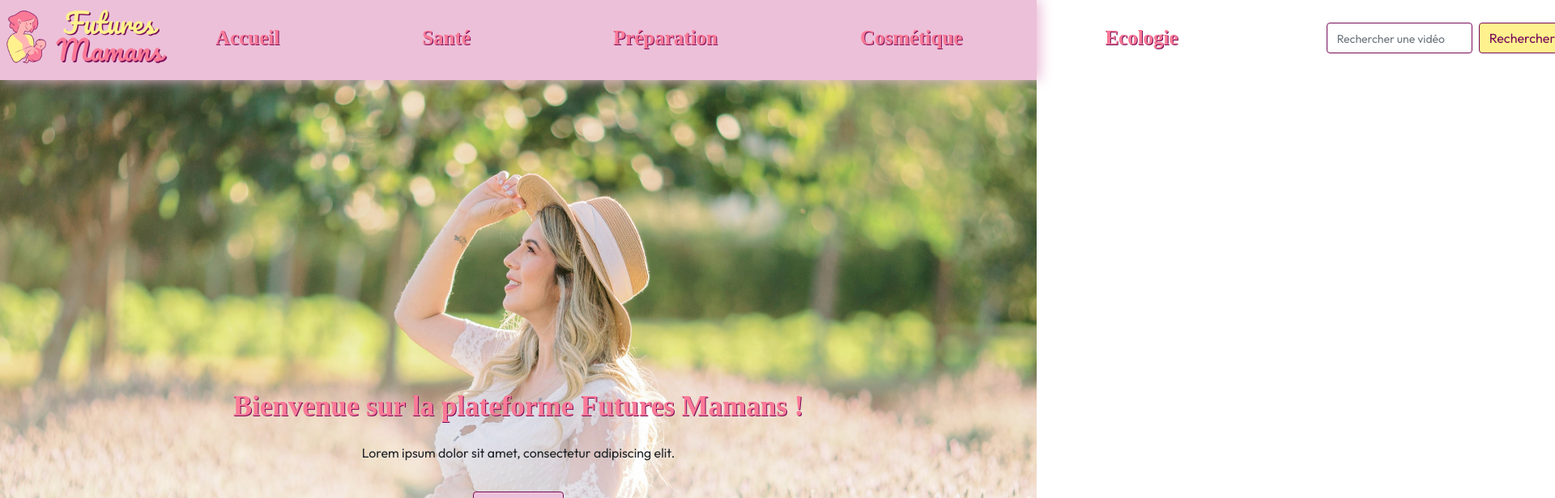
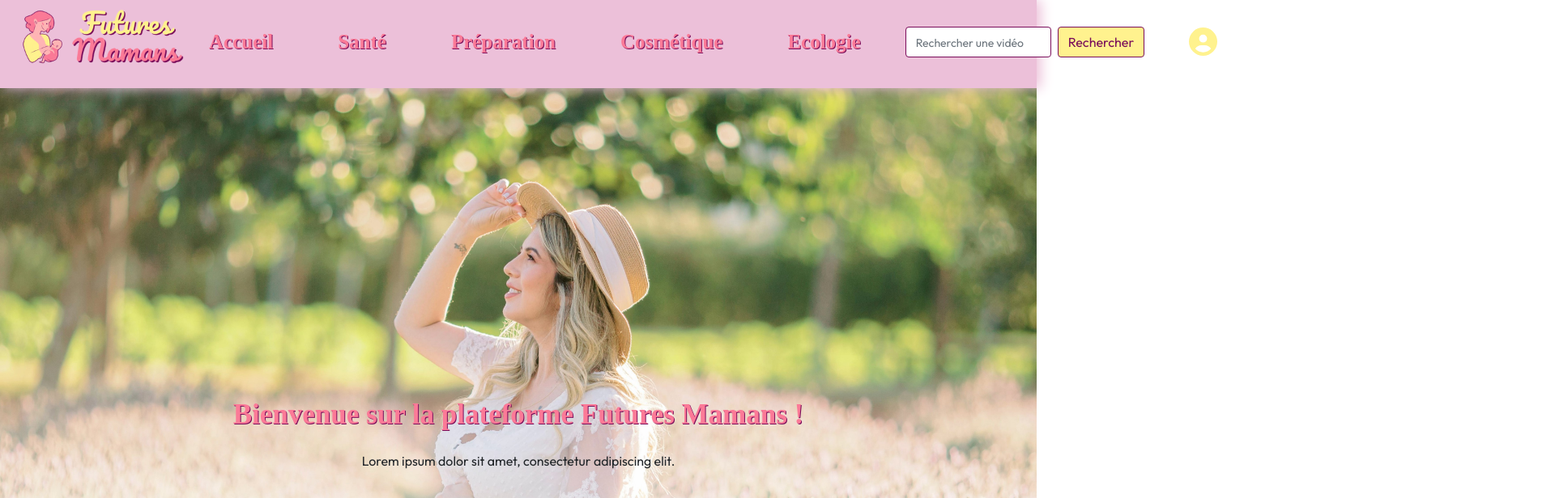
Before and after one commit to nat-btlr/projet-fil-rouge, a React (Vite) app: page / in a window 1280 px wide. Shown: the top 616 px of the page at 81% size, 1920 px wide, since content can reach past the window. Built offline with nearby package versions, Linux system fonts and the light colour scheme; a web font is replaced by a local one.

Commit message:
en tête navigation améliorée

```diff
--- a/src/Routes.jsx
+++ b/src/Routes.jsx
@@ -31,7 +31,7 @@ const RoutesConfig = () => (
       <Route path="*" element={<Error404 />} />
       <Route path="/pagevideoinfo" element={<PageVideoInfo />} />
       <Route path="/homeauth" element={<Home />} />
-      <Route path="/videocategorysante" element={<VideoCategorySante />} />
+      <Route path="/videocategoriesante" element={<VideoCategorySante />} />
       <Route path="/compte" element={<PageCompte />} />
       <Route path="/modifinfo" element={<ModifInfo />} />
       <Route path="/connexion" element={<Connexion />} />
--- a/src/components/Home/Home.jsx
+++ b/src/components/Home/Home.jsx
@@ -6,7 +6,7 @@ import Carrie from '../Carrie/Carrie';
 import Minnie from '../Minnie/Minnie';
 import Footer from '../Footer';
 
-import './home.css';
+import './Home.css';
 
 const Home = () => (
   <>
--- a/src/components/Home/home.css
+++ b/src/components/Home/home.css
@@ -30,7 +30,7 @@
 
 .welcomeButton {
   position: relative;
-  bottom: 450px;
+  /* bottom: 450px; */
   text-align: center;
   align-self: center;
   margin-top: 20px;
--- a/src/components/Navigation/Nav.jsx
+++ b/src/components/Navigation/Nav.jsx
@@ -2,7 +2,7 @@ import React, { useEffect, useState } from 'react';
 import { Link, useNavigate } from 'react-router-dom';
 import { Button, Container, Form, Nav, Navbar } from 'react-bootstrap';
 
-import './nav.css';
+import './Nav.css';
 import logo from './logo.png';
 
 const Navigation = () => {
@@ -40,7 +40,7 @@ const Navigation = () => {
               <Link to="/homeauth">Accueil</Link>
             </Nav.Link>
             <Nav.Link>
-              <Link to="/videocategorysante" onClick={(e) => handleLinkClick(e, '/videocategorysante')}>Santé</Link>
+              <Link to="/videocategoriesante" onClick={(e) => handleLinkClick(e, '/videocategoriesante')}>Santé</Link>
             </Nav.Link>
             <Nav.Link>
               <Link to="/videopreparation" onClick={(e) => handleLinkClick(e, '/videopreparation')}>Préparation</Link>
--- a/src/components/Navigation/nav.css
+++ b/src/components/Navigation/nav.css
@@ -1,8 +1,9 @@
-#navbarScroll {
-  padding-left: 230px;
+ /* est ce que la navigation est utile ?
+ #navbarScroll {
+ padding-left: 230px;
   padding-top: 5px;
   padding-bottom: 10px;
-}
+}*/
 
 nav {
   background-color: var(--lilas) !important;
@@ -14,7 +15,10 @@ nav a {
   font-weight: bold;
   font-size: 25px;
   text-shadow: 1px 1px 0px var(--prune);
+  padding: 0 !important;
+  margin: 10px 20px !important;
 }
+
 
 .navLogo img {
   width: 200px;
```
